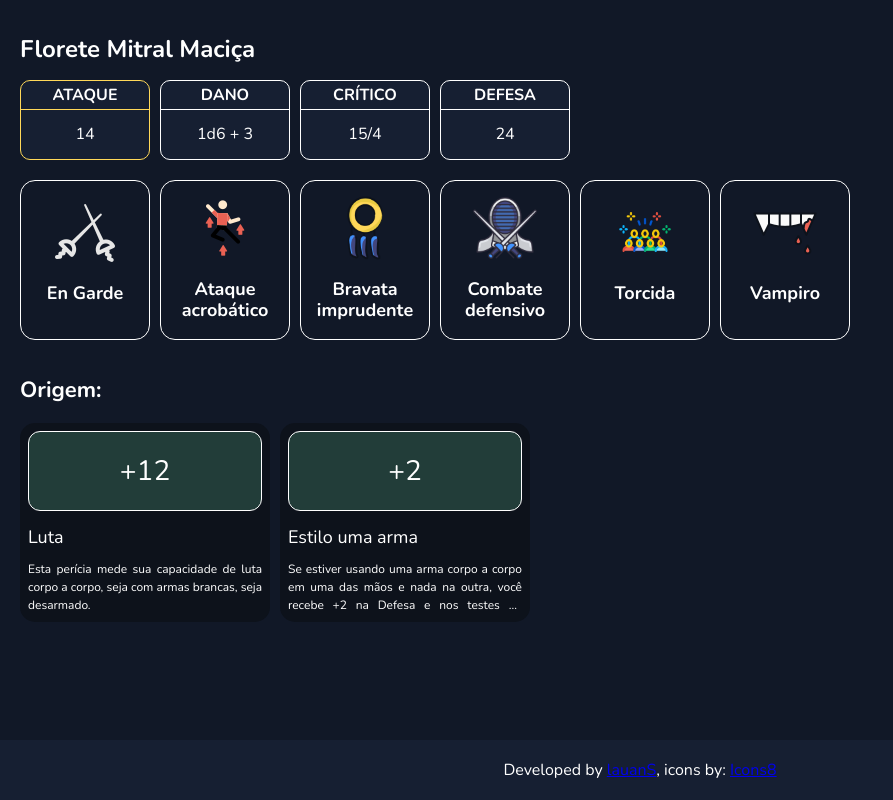
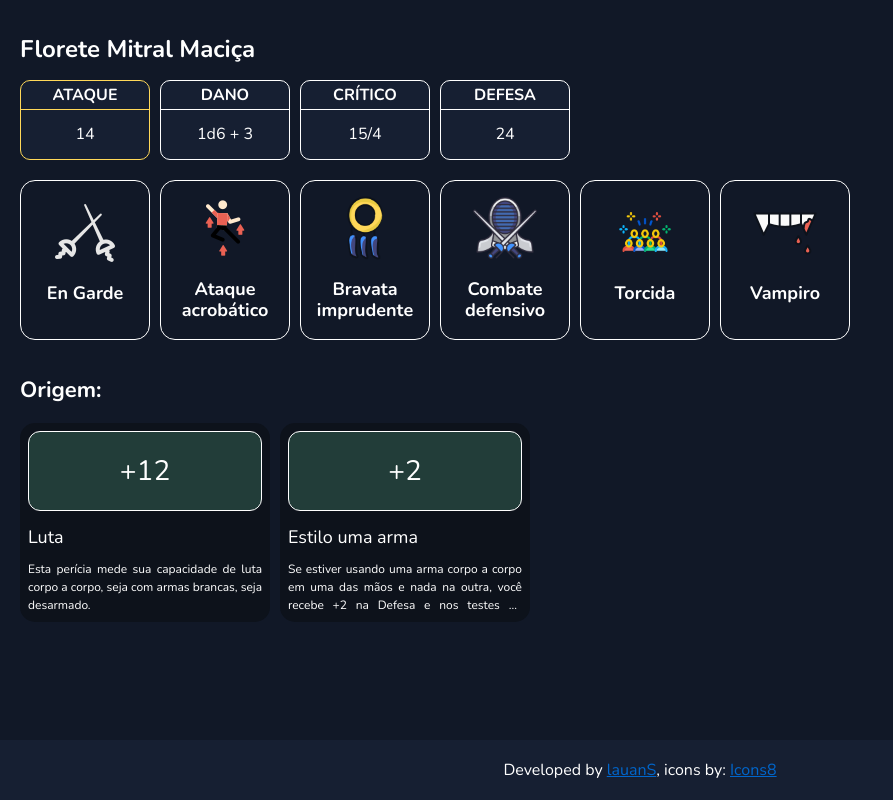
Before and after one commit to lauanS/sp-sheet, a Vue app: page / in a window 1280 px wide. Shown: the whole page, without its empty margins (0-893 px from the left). Built offline with nearby package versions, Linux system fonts and the light colour scheme.

Commit message:
:lipstick: Improves the appearance of the links in the footer

```diff
--- a/src/components/FooterSection.vue
+++ b/src/components/FooterSection.vue
@@ -1,6 +1,6 @@
 <template>
   <footer>
-    <p>Developed by <a target="_blank" href="https://github.com/lauanS" >lauanS</a>, icons by:  <a target="_blank" href="https://icons8.com">Icons8</a></p>
+    <p>Developed by <a target="_blank" href="https://github.com/lauanS">lauanS</a>, icons by:  <a target="_blank" href="https://icons8.com">Icons8</a></p>
   </footer>
 </template>
 
@@ -19,5 +19,17 @@ footer {
     margin: 0;
     padding-top: 21px
   }
+
+  a:link {
+    color: #0066cc;
+  }
+
+  a:visited {
+    color: #8a54ab;
+  }
+
+  a:hover, a:active {
+    color: #bd429b;
+  }
 }
 </style>
```
